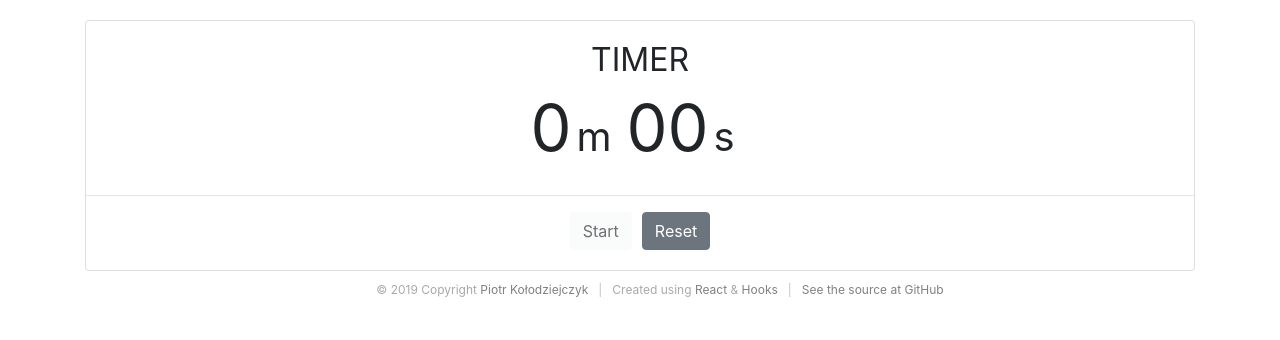
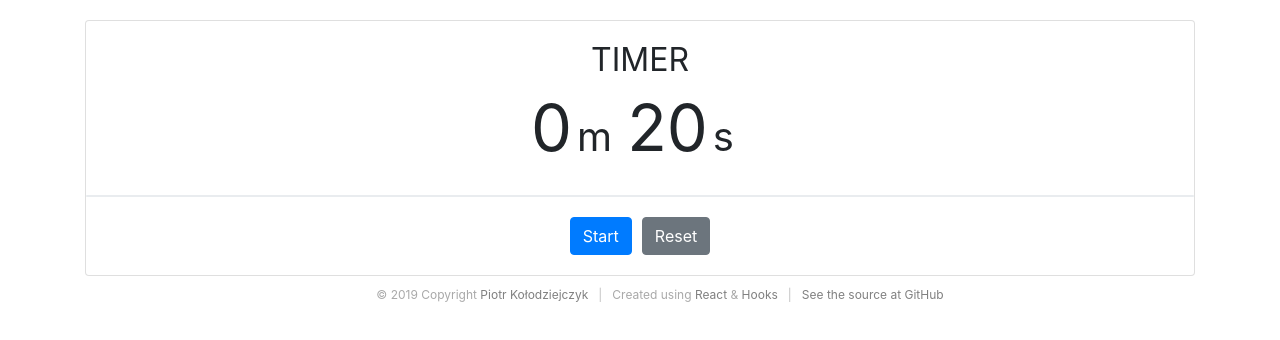
Before and after one commit to frontend-london/React-Timer, a React (Create React App) app: page / in a window 1280 px wide. Shown: the top 340 px of the page. Built offline with nearby package versions, Linux system fonts and the light colour scheme.

Commit message:
progress bar added

```diff
--- a/src/components/Timer.js
+++ b/src/components/Timer.js
@@ -12,7 +12,7 @@ const Timer = () => {
   const [editing, setEditing] = useState(false);
   const [hours, setHours] = useState(0);
   const [minutes, setMinutes] = useState(0);
-  const [seconds, setSeconds] = useState(0);
+  const [seconds, setSeconds] = useState(20);
   const [secondsInitially, setSecondsInitially] = useState(300);
   const [alarm, setAlarm] = useAudio("audio/alarm.mp3");
 
@@ -76,7 +76,6 @@ const Timer = () => {
   const onOkClick = (e) => {
     e.stopPropagation();
     setAlarm(false);
-    // debugger;
   }
 
   const onResetClick = (e) => {
@@ -121,7 +120,11 @@ const Timer = () => {
               />
             )}
         </div>
-        <hr />
+
+        <div className="progress">
+          <div className="progress-bar" style={{ width: (100 - (100 * secondsRemaining / secondsInitially)) + '%' }}></div>
+        </div>
+
         <div className="buttons">
           {alarm ? (
             <button type="button" className="btn btn-primary" onClick={onOkClick}>OK</button>
@@ -133,7 +136,7 @@ const Timer = () => {
           <button type="button" className="btn btn-secondary" onClick={onResetClick}>Reset</button>
         </div>
       </div>
-    </div>
+    </div >
   )
 }
 
--- a/src/styles/timer.scss
+++ b/src/styles/timer.scss
@@ -46,7 +46,8 @@
     text-align: center;
   }
 
-  hr {
-    margin-top: 0;
+  .progress {
+    margin-bottom: 20px;
+    height: 2px;
   }
 }
```
